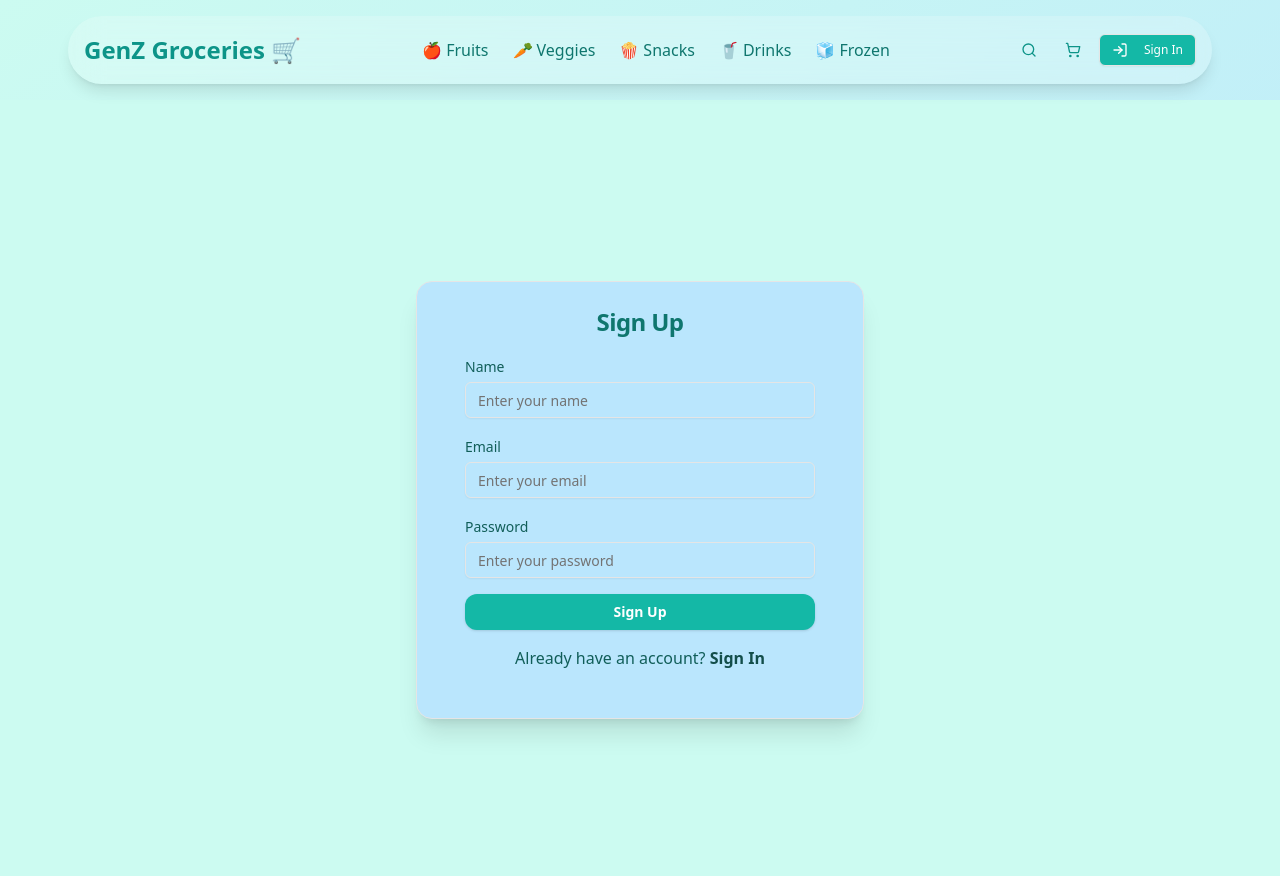
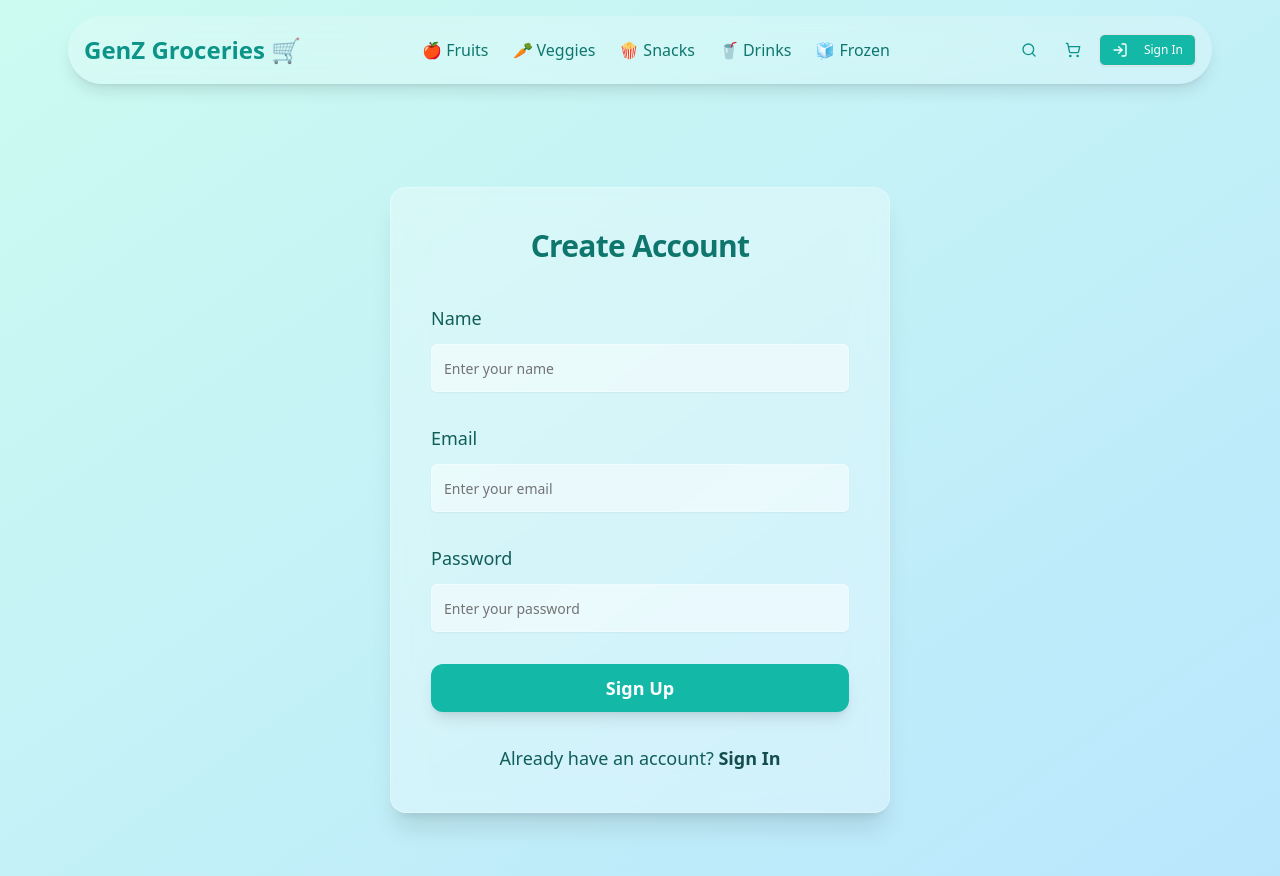
Before and after one commit to SachPlayZ/inBazaar, a Next.js app in the folder in-bazaar-frontend/: page /signup in a window 1280 px wide. Shown: the top 876 px of the page. Built offline with nearby package versions, Linux system fonts and the light colour scheme.

Commit message:
Made signup better

```diff
--- a/in-bazaar-frontend/app/signup/page.tsx
+++ b/in-bazaar-frontend/app/signup/page.tsx
@@ -4,68 +4,127 @@ import { Input } from "@/components/ui/input";
 import { Button } from "@/components/ui/button";
 import { Label } from "@/components/ui/label";
 import { useState } from "react";
+import { motion, AnimatePresence } from "framer-motion";
 
 export default function AuthPage() {
   const [isSignup, setIsSignup] = useState(true);
 
   return (
-    <div className="flex justify-center items-center min-h-screen bg-[rgb(var(--background-start-rgb))]">
-      <Card className="w-full max-w-md bg-[rgb(var(--background-end-rgb))] shadow-xl rounded-2xl p-6">
-        <CardContent>
-          <CardTitle className="text-center text-teal-700 text-2xl font-bold mb-4">
-            {isSignup ? "Sign Up" : "Sign In"}
+    <div className="flex justify-center items-center min-h-screen p-4">
+      <motion.div
+        initial={{ opacity: 0, y: 20 }}
+        animate={{ opacity: 1, y: 0 }}
+        transition={{ duration: 0.5 }}
+        className="w-full max-w-[500px]"
+      >
+        <Card className="backdrop-blur-lg bg-white/30 shadow-xl rounded-2xl border border-white/30">
+          <CardContent className="p-8 md:p-10">
+            <motion.div
+              initial={{ scale: 0.95 }}
+              animate={{ scale: 1 }}
+              transition={{ duration: 0.3 }}
+            >
+              <CardTitle className="text-center text-teal-700 text-3xl font-bold mb-10">
+                {isSignup ? "Create Account" : "Welcome Back"}
               </CardTitle>
-          <form>
+            </motion.div>
+
+            <form className="space-y-8">
+              <AnimatePresence mode="wait">
                 {isSignup && (
-              <div className="mb-4">
-                <Label htmlFor="name" className="text-teal-800">
+                  <motion.div
+                    key="name-field"
+                    initial={{ opacity: 0, y: -20 }}
+                    animate={{ opacity: 1, y: 0 }}
+                    exit={{ opacity: 0, y: -20 }}
+                    transition={{ duration: 0.2 }}
+                  >
+                    <div className="space-y-3">
+                      <Label
+                        htmlFor="name"
+                        className="text-teal-800 font-medium text-lg"
+                      >
                         Name
                       </Label>
                       <Input
                         id="name"
                         type="text"
                         placeholder="Enter your name"
-                  className="mt-1"
+                        className="bg-white/50 border-white/30 focus:border-teal-500 transition-colors h-12 text-lg"
                       />
                     </div>
+                  </motion.div>
                 )}
-            <div className="mb-4">
-              <Label htmlFor="email" className="text-teal-800">
+              </AnimatePresence>
+
+              <motion.div
+                initial={{ opacity: 0, y: -20 }}
+                animate={{ opacity: 1, y: 0 }}
+                transition={{ duration: 0.2, delay: 0.1 }}
+                className="space-y-3"
+              >
+                <Label
+                  htmlFor="email"
+                  className="text-teal-800 font-medium text-lg"
+                >
                   Email
                 </Label>
                 <Input
                   id="email"
                   type="email"
                   placeholder="Enter your email"
-                className="mt-1"
+                  className="bg-white/50 border-white/30 focus:border-teal-500 transition-colors h-12 text-lg"
                 />
-            </div>
-            <div className="mb-4">
-              <Label htmlFor="password" className="text-teal-800">
+              </motion.div>
+
+              <motion.div
+                initial={{ opacity: 0, y: -20 }}
+                animate={{ opacity: 1, y: 0 }}
+                transition={{ duration: 0.2, delay: 0.2 }}
+                className="space-y-3"
+              >
+                <Label
+                  htmlFor="password"
+                  className="text-teal-800 font-medium text-lg"
+                >
                   Password
                 </Label>
                 <Input
                   id="password"
                   type="password"
                   placeholder="Enter your password"
-                className="mt-1"
+                  className="bg-white/50 border-white/30 focus:border-teal-500 transition-colors h-12 text-lg"
                 />
-            </div>
-            <Button className="w-full bg-teal-500 hover:bg-teal-600 text-white font-semibold py-2 px-4 rounded-xl">
+              </motion.div>
+
+              <motion.div
+                whileHover={{ scale: 1.02 }}
+                whileTap={{ scale: 0.98 }}
+                className="mt-8"
+              >
+                <Button className="w-full bg-teal-500 hover:bg-teal-600 text-white font-semibold py-6 px-4 rounded-xl shadow-lg hover:shadow-xl transition-all duration-200 text-lg">
                   {isSignup ? "Sign Up" : "Sign In"}
                 </Button>
+              </motion.div>
             </form>
-          <div className="text-center mt-4 text-teal-800">
+
+            <motion.div
+              initial={{ opacity: 0 }}
+              animate={{ opacity: 1 }}
+              transition={{ duration: 0.3, delay: 0.3 }}
+              className="text-center mt-8 text-teal-800 text-lg"
+            >
               {isSignup ? "Already have an account?" : "Don't have an account?"}{" "}
               <button
                 onClick={() => setIsSignup(!isSignup)}
-              className="font-semibold hover:underline text-teal-900"
+                className="font-semibold hover:underline text-teal-900 transition-colors"
               >
                 {isSignup ? "Sign In" : "Sign Up"}
               </button>
-          </div>
+            </motion.div>
           </CardContent>
         </Card>
+      </motion.div>
     </div>
   );
 }
--- a/in-bazaar-frontend/components/Navbar.tsx
+++ b/in-bazaar-frontend/components/Navbar.tsx
@@ -5,6 +5,7 @@ import { motion, AnimatePresence } from "framer-motion";
 import { Search, ShoppingCart, Menu, LogIn } from "lucide-react";
 import { Input } from "@/components/ui/input";
 import { Button } from "@/components/ui/button";
+import { useRouter } from "next/navigation";
 
 const categories = [
   { name: "Fruits", emoji: "🍎" },
@@ -16,7 +17,7 @@ const categories = [
 
 export function Navbar() {
   const [isSearchOpen, setIsSearchOpen] = useState(false);
-
+  const router = useRouter();
   return (
     <div className="w-full flex justify-center p-4">
       <motion.nav
@@ -100,6 +101,9 @@ export function Navbar() {
               variant="outline"
               size="sm"
               className="hidden md:flex items-center space-x-2 bg-teal-500 text-white hover:bg-teal-600"
+              onClick={() => {
+                router.push("/signup");
+              }}
             >
               <LogIn className="h-4 w-4" />
               <span>Sign In</span>
```
Lines whose indentation alone changed are shown as unchanged.
